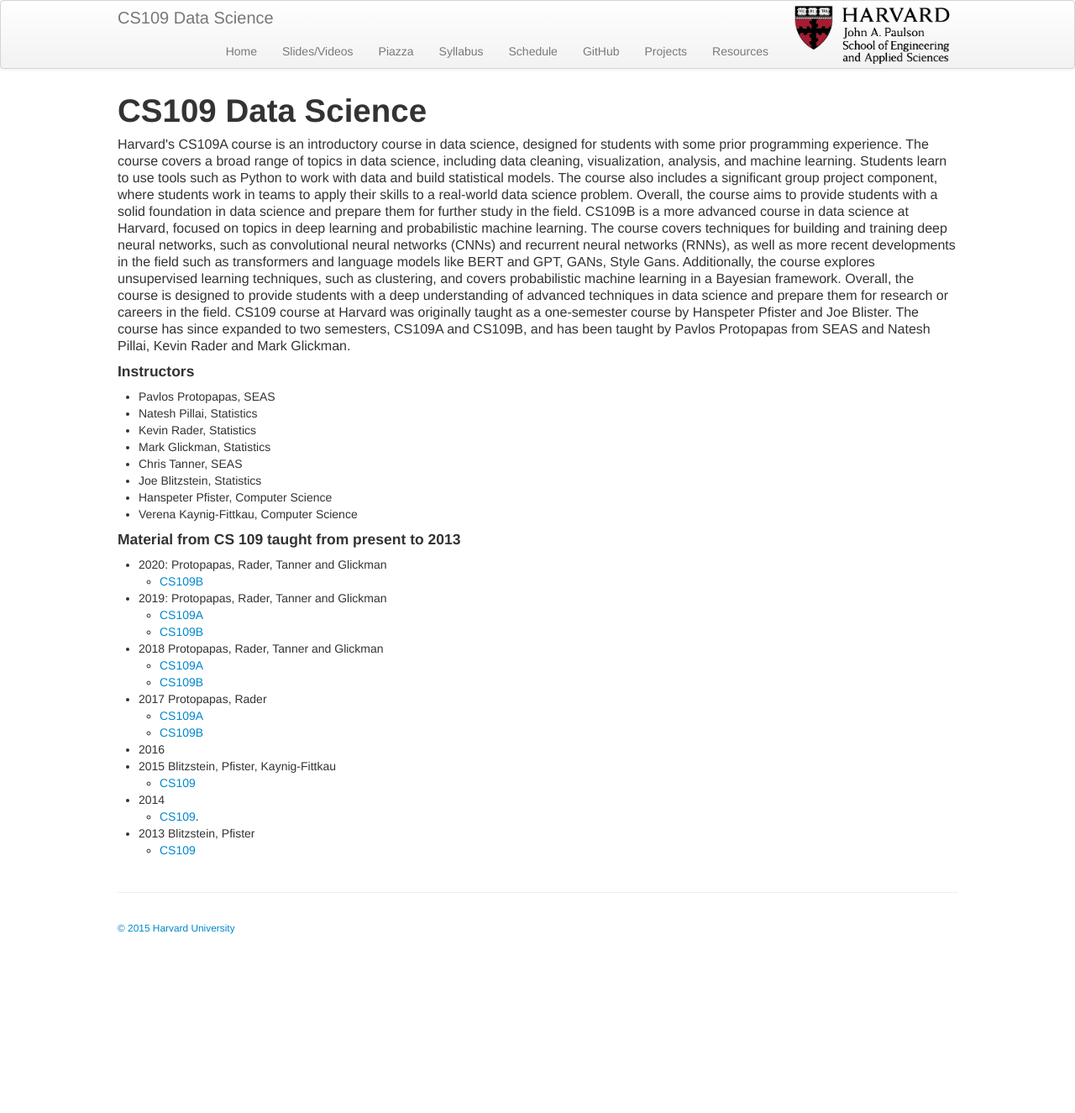
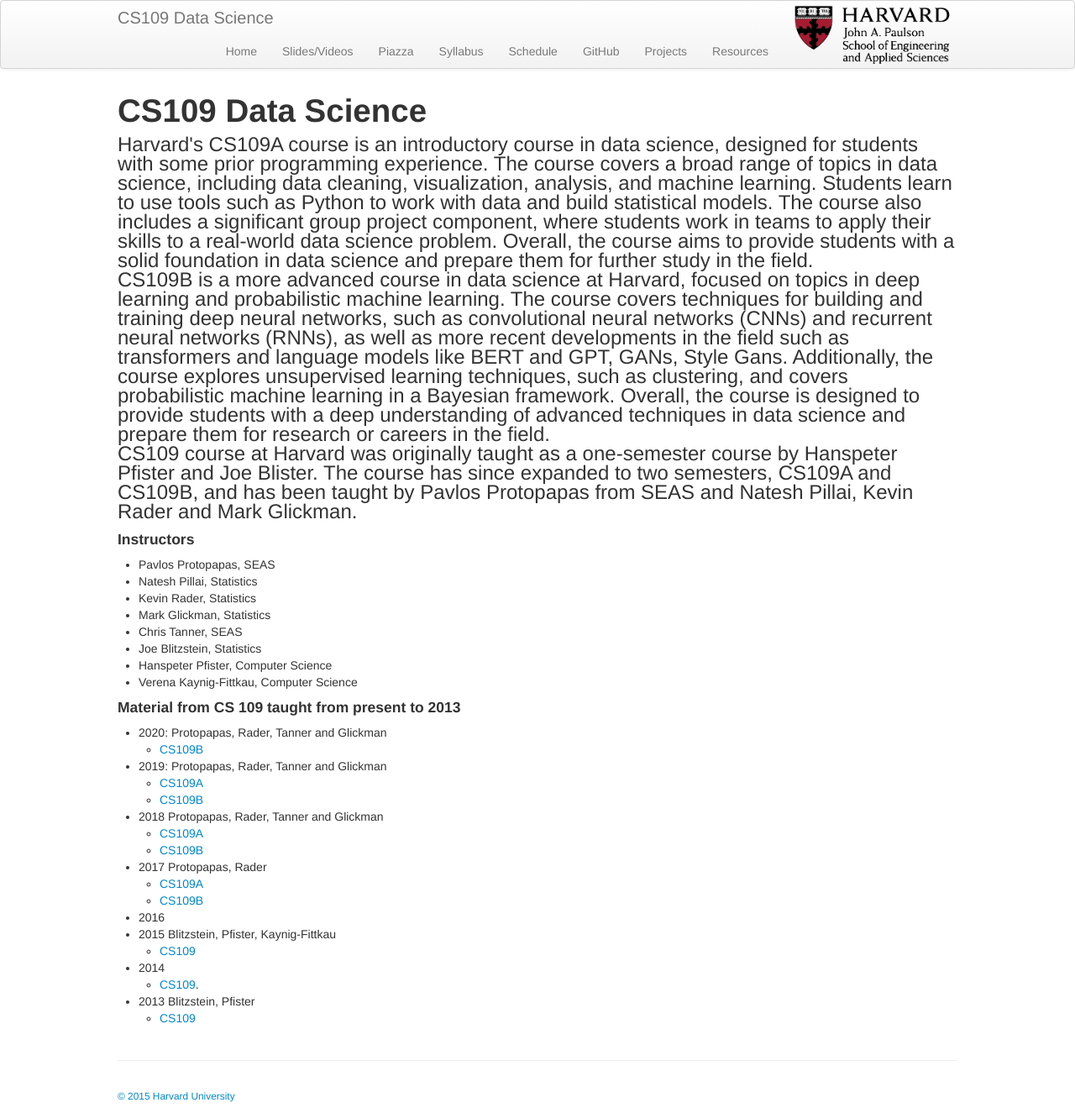
Before and after one commit to cs109/2015, a Jekyll site: the page built from index.md, in a window 1280 px wide. Shown: the whole page at 84% size. Built offline with Jekyll 4.4.1, drawn with Linux system fonts in a browser that asks for light colours; before the commit the page ends 1125 px from its top, so only the background shows below that.

Commit message:
minor change for testing

```diff
--- a/index.md
+++ b/index.md
@@ -4,11 +4,15 @@
 ---
 
 # CS109 Data Science
-<font size="3">
+<font size="5">
 
 Harvard's CS109A course is an introductory course in data science, designed for students with some prior programming experience. The course covers a broad range of topics in data science, including data cleaning, visualization, analysis, and machine learning. Students learn to use tools such as Python to work with data and build statistical models. The course also includes a significant group project component, where students work in teams to apply their skills to a real-world data science problem. Overall, the course aims to provide students with a solid foundation in data science and prepare them for further study in the field.
 
+<br/>
+
 CS109B is a more advanced course in data science at Harvard, focused on topics in deep learning and probabilistic machine learning. The course  covers techniques for building and training deep neural networks, such as convolutional neural networks (CNNs) and recurrent neural networks (RNNs), as well as more recent developments in the field such as transformers and language models like BERT and GPT, GANs, Style Gans. Additionally, the course  explores unsupervised learning techniques, such as clustering, and covers probabilistic machine learning in a Bayesian framework. Overall, the course is  designed to provide students with a deep understanding of advanced techniques in data science and prepare them for research or careers in the field.
+
+<br/>
 
 CS109 course at Harvard was originally taught as a one-semester course by Hanspeter Pfister and Joe Blister. The course has since expanded to two semesters, CS109A and CS109B, and has been taught by Pavlos Protopapas from SEAS and Natesh Pillai, Kevin Rader and Mark Glickman.
 
```
